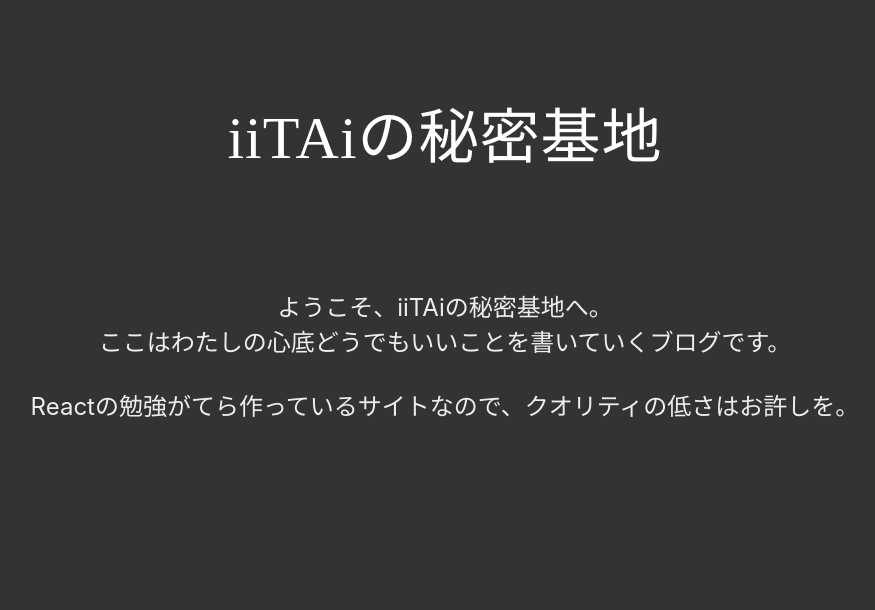
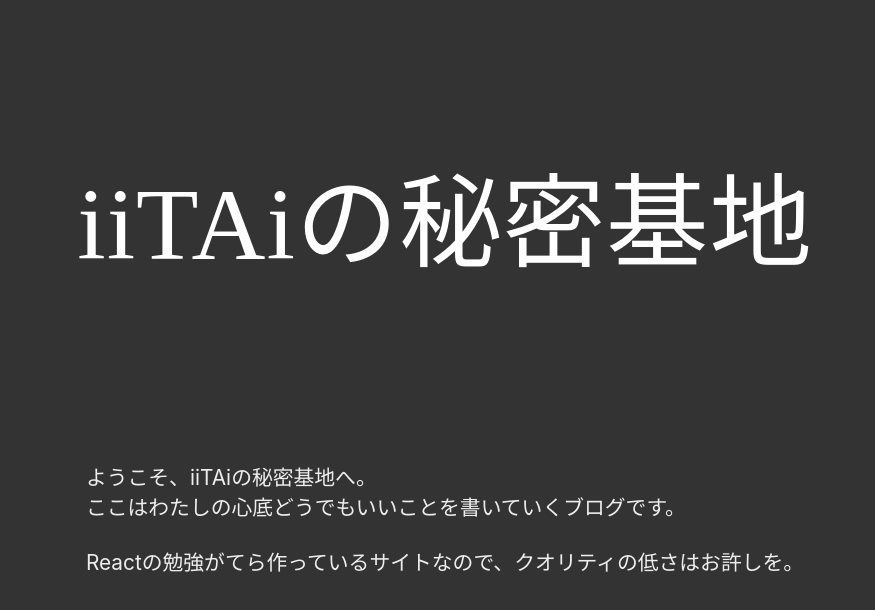
Before and after one commit to iiTAi/iitai_blog, a React (Create React App) app: page / in a window 1280 px wide. Shown: the top 610 px of the page, without its empty margins (195-1070 px from the left). Built offline with nearby package versions, Linux system fonts and the light colour scheme; the HTML template or start-up script is replaced by a standard one; a web font is replaced by a local one.

Commit message:
フォントサイズの調整

```diff
--- a/src/Content.js
+++ b/src/Content.js
@@ -7,7 +7,8 @@
             {/* // 中央ぞろえのgrid2 */}
             <Grid2 container justifyContent={'center'} alignItems={'center'}>
                 <Grid2 lg={8} sm={8} spacing={10} sx={{ paddingX: '2.0%' }}>
-                    <p style={{ textAlign: 'center' }}>
+                    {/* <p style={{ textAlign: 'center' }}> */}
+                    <p>
                         ようこそ、iiTAiの秘密基地へ。<br/>
                         ここはわたしの心底どうでもいいことを書いていくブログです。<br/><br/>
                         Reactの勉強がてら作っているサイトなので、クオリティの低さはお許しを。
--- a/src/Header.js
+++ b/src/Header.js
@@ -16,6 +16,7 @@
             color: 'white',  // 文字色
             padding: '1.5em',  // パディング
             textAlign: 'center',  // 文字の位置
+            fontSize: '8vw',  // フォントサイズ
         }}  // スタイルの指定
       >
         iiTAiの秘密基地
--- a/src/index.css
+++ b/src/index.css
@@ -16,7 +16,8 @@
   /* 文字色 */
   color: #eeeeee;
   /* 文字サイズ */
-  font-size: 1.5em;
+  /* 開いている端末の幅に合わせて文字サイズを変更 */
+  font-size: 1.3em;
 }
 
 code {
```
